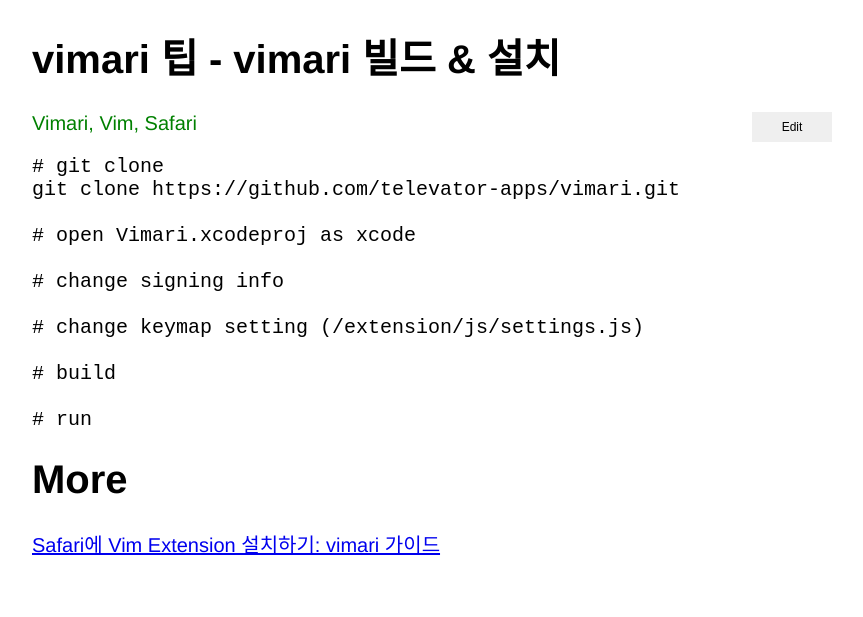
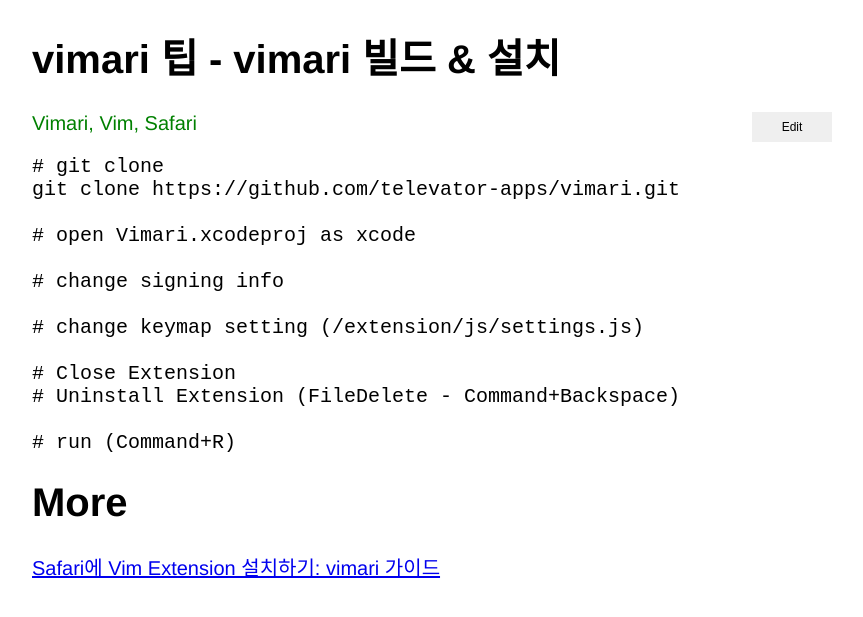
Before and after one commit to xiote/20200810_xiote.github.io, a Jekyll site: the page built from _posts/2020-07-23-19-23-00.md, in a window 1280 px wide. Shown: the top 617 px of the page, without its empty margins (208-1071 px from the left). Built offline with Jekyll 4.4.1, drawn with Linux system fonts in a browser that asks for light colours.

Commit message:
Update 2020-07-23-19-23-00.md

````diff
--- a/_posts/2020-07-23-19-23-00.md
+++ b/_posts/2020-07-23-19-23-00.md
@@ -14,9 +14,10 @@
 
 # change keymap setting (/extension/js/settings.js)
 
-# build
+# Close Extension
+# Uninstall Extension (FileDelete - Command+Backspace)
 
-# run
+# run (Command+R)
 ```
 
 
````
